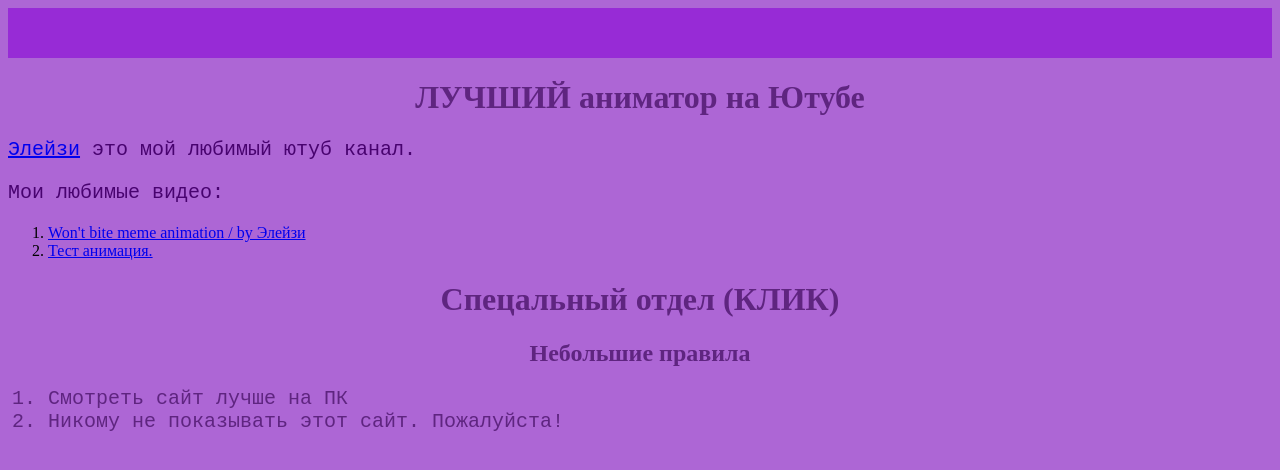
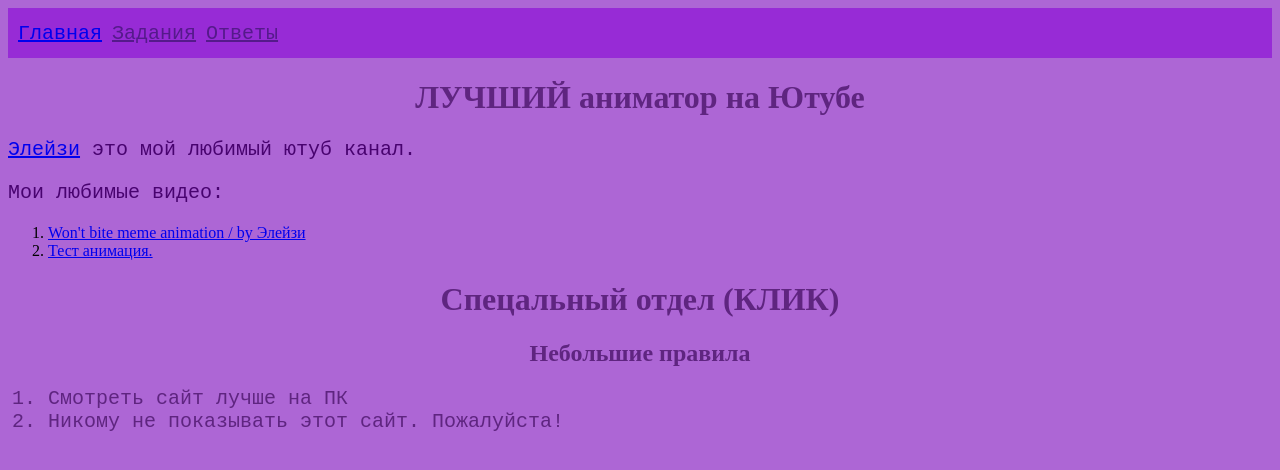
Before and after one commit to AFatkull/for_Alesy, a plain HTML site: page index.html in a window 1280 px wide. Drawn offline with Linux system fonts and the light colour scheme.

Commit message:
Update index.html

```diff
--- a/index.html
+++ b/index.html
@@ -4,7 +4,9 @@
     </head>
     <body>
         <header>
-            <imgs src=""/>
+            <a href="https://afatkull.github.io/for_Alesy/">Главная</a>
+            <a href="">Задания</a>
+            <a href="">Ответы</a>
         </header>
         <main>
            <h1>ЛУЧШИЙ аниматор на Ютубе</h1>
```
